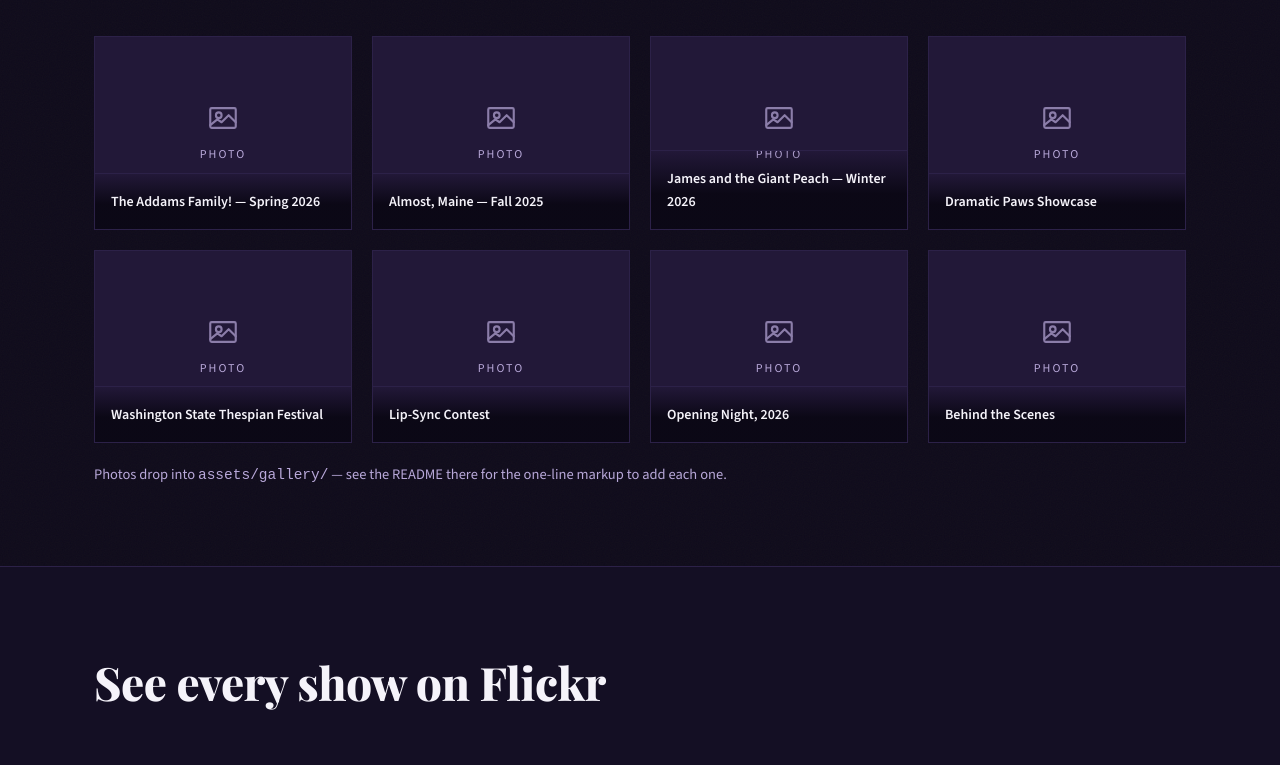
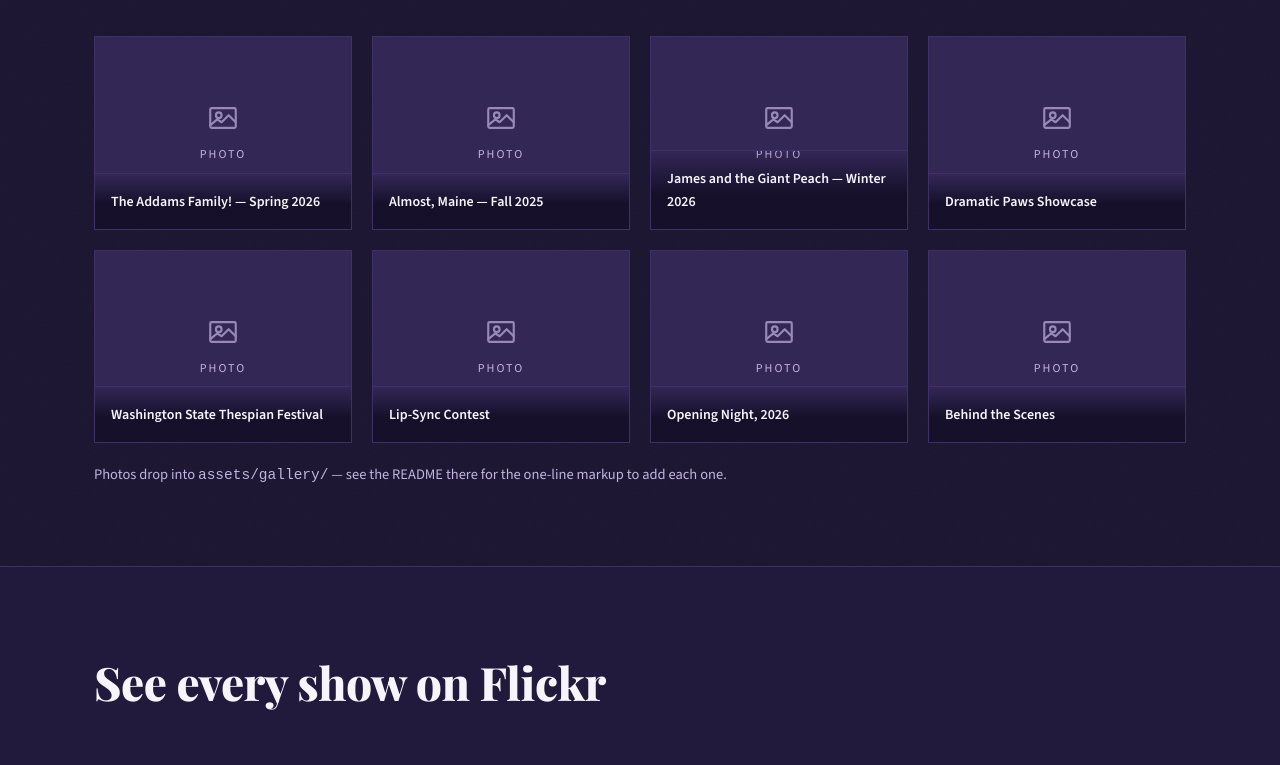
Before and after one commit to linnbri13/garfield-theatre-new, a plain HTML site: page gallery.html in a window 1280 px wide. Shown: the part 508-1273 px from the top of the page. Drawn offline with nearby package versions, Linux system fonts and the light colour scheme; a web font is replaced by a local one.

Commit message:
Lighten palette: raise bg/surface/muted/accent-light, keep dark purple/white

```diff
--- a/styles.css
+++ b/styles.css
@@ -5,16 +5,16 @@
    ============================================================ */
 
 :root {
-  --bg: #0e0a1a;
-  --bg-2: #140f24;
-  --surface: #191228;
-  --surface-2: #221838;
-  --line: #2c2148;
+  --bg: #1a1430;
+  --bg-2: #221a3d;
+  --surface: #2a2049;
+  --surface-2: #332756;
+  --line: #3f3068;
   --accent: #5a2ea6;
   --accent-hover: #6d3cc9;
-  --accent-light: #8b5cf6;
-  --text: #f5f3fa;
-  --muted: #b8a8d9;
+  --accent-light: #9b7bf0;
+  --text: #f7f5fb;
+  --muted: #c2b4e2;
   --gold: #d9a441;
   --gold-hover: #e6b968;
   --serif: "Playfair Display", Georgia, "Times New Roman", serif;
@@ -74,13 +74,13 @@ a.logo::after,
   position: fixed;
   top: 0; left: 0; right: 0;
   z-index: 100;
-  background: rgba(14, 10, 26, 0.82);
+  background: rgba(26, 20, 48, 0.82);
   backdrop-filter: blur(8px);
   border-bottom: 1px solid transparent;
   transition: background .3s ease, border-color .3s ease;
 }
 .site-header.solid {
-  background: rgba(14, 10, 26, 0.97);
+  background: rgba(26, 20, 48, 0.97);
   border-bottom-color: var(--line);
 }
 .nav-inner {
@@ -447,7 +447,7 @@ a.logo:hover .logo-img { opacity: .8; }
   position: absolute;
   left: 0; right: 0; bottom: 0;
   padding: 16px;
-  background: linear-gradient(transparent, rgba(10, 7, 20, .95) 55%);
+  background: linear-gradient(transparent, rgba(20, 15, 40, .95) 55%);
   font-size: 14px;
   font-weight: 600;
   border-top: 1px solid var(--line);
@@ -563,7 +563,7 @@ a.logo:hover .logo-img { opacity: .8; }
     position: absolute;
     top: 100%;
     left: 0; right: 0;
-    background: rgba(14, 10, 26, .99);
+    background: rgba(26, 20, 48, .99);
     border-bottom: 1px solid var(--line);
     flex-direction: column;
     align-items: stretch;
```
Also changed, not shown: 1 other file.
